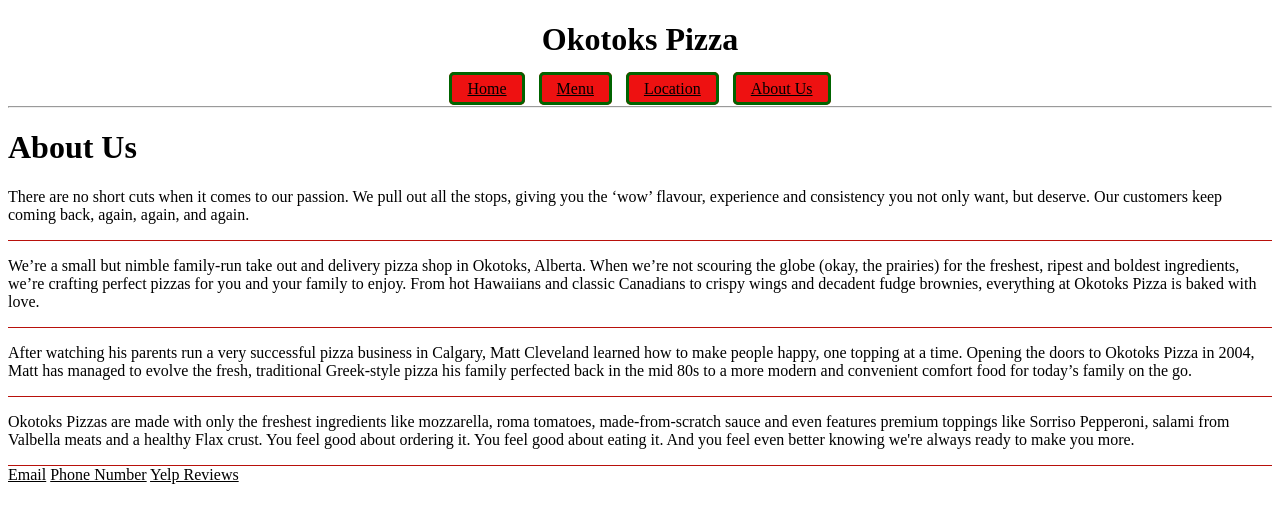
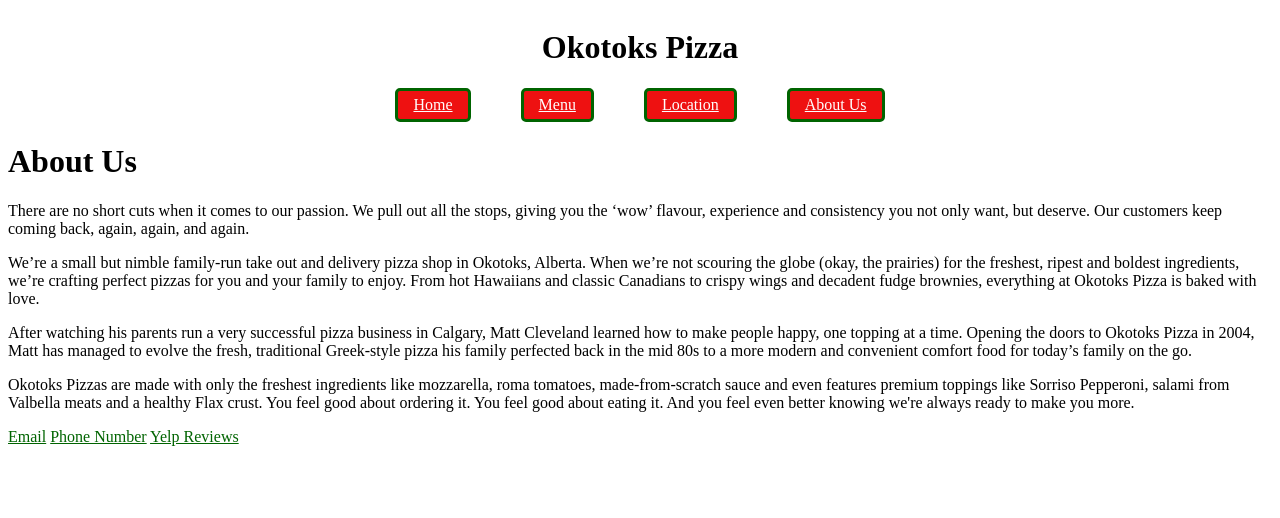
Before and after one commit to 8LZ8/OkotoksPizza, a plain HTML site: page pages/aboutus.html in a window 1280 px wide. Drawn offline with Linux system fonts and the light colour scheme.

Commit message:
Started grid based layout

```diff
--- a/css/style.css
+++ b/css/style.css
@@ -1,3 +1,14 @@
+header {
+    display: grid;
+    justify-items: center;
+}
+
+nav {
+    display: grid;
+    grid-auto-flow: column;
+    grid-column-gap: 50px;
+}
+
 article section {
     border-bottom: 1px solid  rgb(184, 17, 11);
 }
@@ -8,7 +19,6 @@
     border: 3px solid darkgreen;
     border-radius: 5px;
     padding: 5px 15px;
-    margin: 5px;
 }
 
 h2 + img {
@@ -16,11 +26,15 @@
 }
 
 a:link {
-    color:black;
+    color:darkgreen;
 }
 
-a:visited {
+nav > a:visited {
     color:rgb(250, 250, 255);
+}
+
+nav > a:link {
+    color:rgb(255, 254, 254);
 }
 
 nav > a:hover {
--- a/pages/aboutus.html
+++ b/pages/aboutus.html
@@ -16,7 +16,6 @@
 </head>
 <body>
     <header>
-        <center>
         <h1>Okotoks Pizza</h1>
         <nav>
             <a href="../index.html">Home</a>
@@ -24,41 +23,28 @@
             <a href="location.html">Location</a>
             <a href="aboutus.html">About Us</a>
         </nav>
-            <hr>
-        </center>
     </header>
 
     <h1>About Us</h1>
     <article>
-        <section>
         <p>
             There are no short cuts when it comes to our passion. We pull out all the stops, giving you the ‘wow’ flavour, experience and consistency you not only want, but deserve. Our customers keep coming back, again, again, and again.
         </p>
-        </section>
-
-        <section>
         <p>
-                We’re a small but nimble family-run take out and delivery pizza shop in Okotoks, Alberta. When we’re not scouring the globe (okay, the prairies) for the freshest, ripest and boldest ingredients, we’re crafting perfect pizzas for you and your family to enjoy. From hot Hawaiians and classic Canadians to crispy wings and decadent fudge brownies, everything at Okotoks Pizza is baked with love.
+            We’re a small but nimble family-run take out and delivery pizza shop in Okotoks, Alberta. When we’re not scouring the globe (okay, the prairies) for the freshest, ripest and boldest ingredients, we’re crafting perfect pizzas for you and your family to enjoy. From hot Hawaiians and classic Canadians to crispy wings and decadent fudge brownies, everything at Okotoks Pizza is baked with love.            </p>
         </p>
-        </section>
-
-        <section>
         <p>
             After watching his parents run a very successful pizza business in Calgary, Matt Cleveland learned how to make people happy, one topping at a time. Opening the doors to Okotoks Pizza in 2004, Matt has managed to evolve the fresh, traditional Greek-style pizza his family perfected back in the mid 80s to a more modern and convenient comfort food for today’s family on the go.
         </p>
-        </section>
-
-        <section>
         <p>
             Okotoks Pizzas are made with only the freshest ingredients like mozzarella, roma tomatoes, made-from-scratch sauce and even features premium toppings like Sorriso Pepperoni, salami from Valbella meats and a healthy Flax crust. You feel good about ordering it. You feel good about eating it. And you feel even better knowing we're always ready to make you more.
         </p>
-        </section>
     </article>
 
     <footer>
         <a href="mailto:info@okotokspizza.ca">Email</a>
         <a href="tel:(403)555-5555">Phone Number</a>
-        <a href="https://www.yelp.ca/biz/sorrentinos-downtown-edmonton-2">Yelp Reviews</a>
+        <a target="_blank" href="https://www.yelp.ca/biz/sorrentinos-downtown-edmonton-2">Yelp Reviews</a>
     </footer>
 </body>
 </html>
```
Also changed, not shown: index.html (+3 -6 lines), pages/location.html (+2 -4 lines), pages/menu.html (+1 -4 lines). Lines whose indentation alone changed are shown as unchanged.
